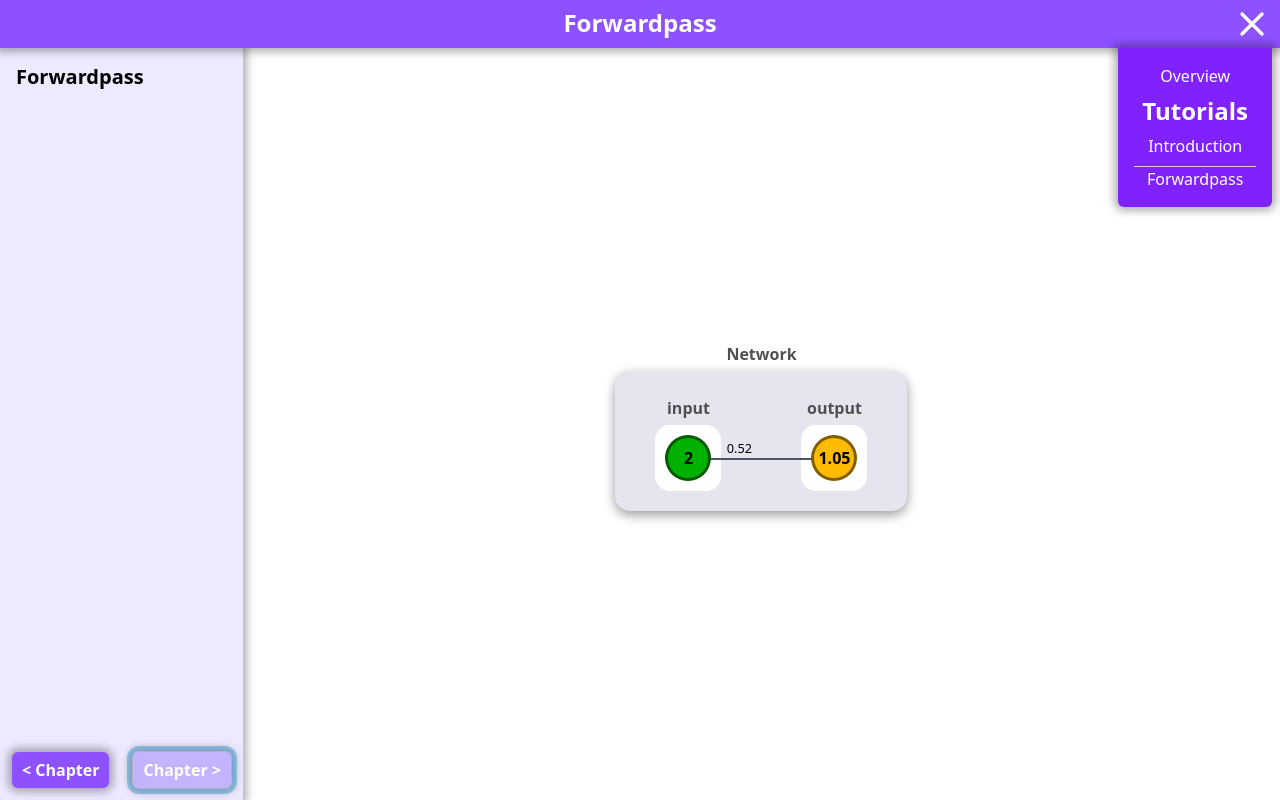
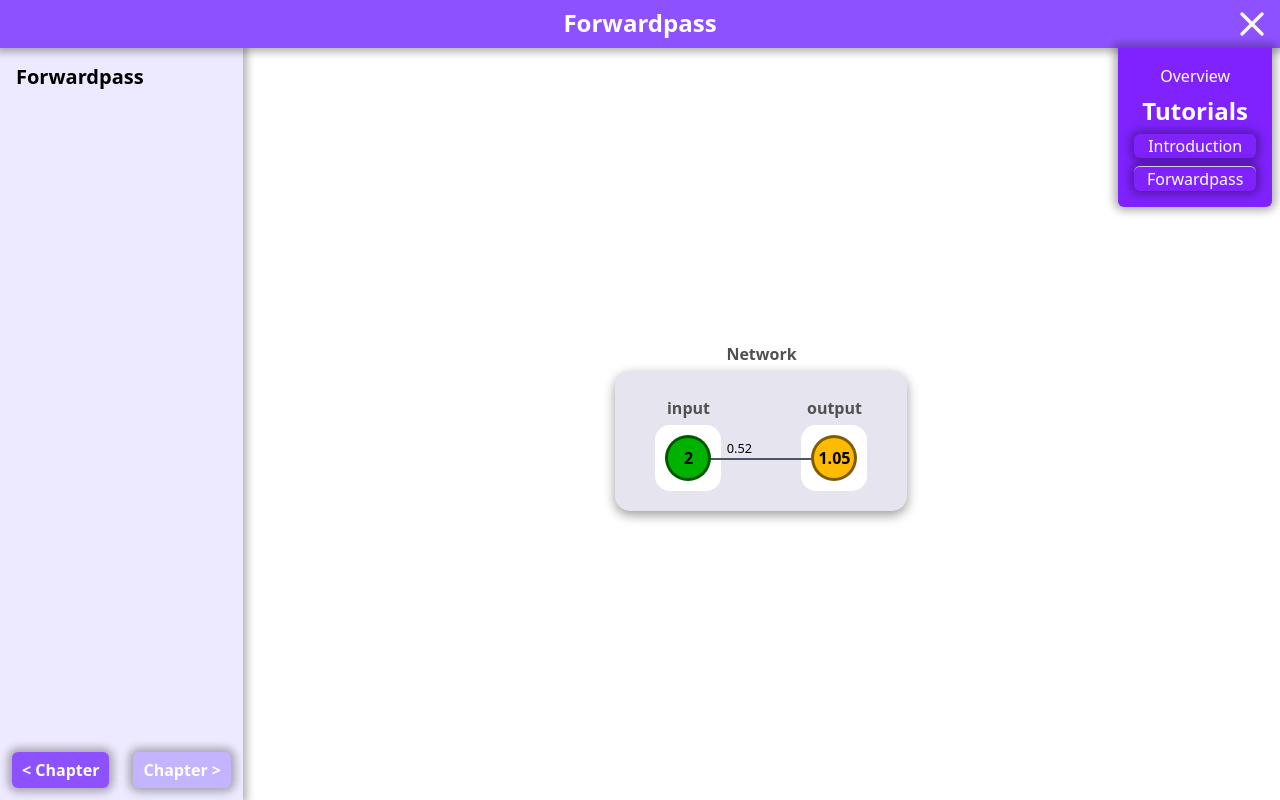
Before and after one commit to SchmiederDaniel/NeuralNetwork, a SvelteKit app: page /tutorials/forwardpass/2 in a window 1280 px wide. Both pictures are taken after a click on the button "button". Built offline with nearby package versions, Linux system fonts and the light colour scheme.

Commit message:
Some css changes

```diff
--- a/src/app.css
+++ b/src/app.css
@@ -25,6 +25,7 @@ a::after {
 }
 
 .custom-shadow {
+  --customShadow: 0 0 8px 4px rgba(0, 0, 0, 0.3);
   box-shadow: 0 0 8px 4px rgba(0, 0, 0, 0.3);
 }
 
@@ -70,3 +71,8 @@ p {
 .center {
   @apply flex w-screen h-screen flex-col text-center items-center justify-center;
 }
+
+.button-like {
+  @apply rounded-md;
+  box-shadow: var(--customShadow);
+}
--- a/src/routes/tutorials/+layout.svelte
+++ b/src/routes/tutorials/+layout.svelte
@@ -65,7 +65,7 @@
 					<h1>Tutorials</h1>
 					<nav class="gap-2 nav-separator">
 						{#each tutorials as tutorial}
-							<a href="{resolve(tutorial.link)}">{tutorial.title}</a>
+							<a href="{resolve(tutorial.link)}" class="button-like">{tutorial.title}</a>
 						{/each}
 					</nav>
 				</div>
--- a/src/routes/tutorials/forwardpass/1/+page.svelte
+++ b/src/routes/tutorials/forwardpass/1/+page.svelte
@@ -13,7 +13,6 @@
 
 	let networkContainer = $state();
 	onMount(() => {
-		const resetCallback = highlightElement('.navigation-button-right');
 		const network = setupNetwork(networkContainer, 42, [1,  1], false);
 
 		const input = [2];
@@ -21,7 +20,6 @@
 		network.forward(input);
 
 		return () => {
-			resetCallback();
 			network.onDestroy();
 		};
 	});
--- a/src/routes/tutorials/forwardpass/2/+page.svelte
+++ b/src/routes/tutorials/forwardpass/2/+page.svelte
@@ -13,7 +13,6 @@
 
 	let networkContainer = $state();
 	onMount(() => {
-		const resetCallback = highlightElement('.navigation-button-right');
 		const network = setupNetwork(networkContainer, 42, [1,  1], false);
 
 		const input = [2];
@@ -21,7 +20,6 @@
 		network.forward(input);
 
 		return () => {
-			resetCallback();
 			network.onDestroy();
 		};
 	});
```
